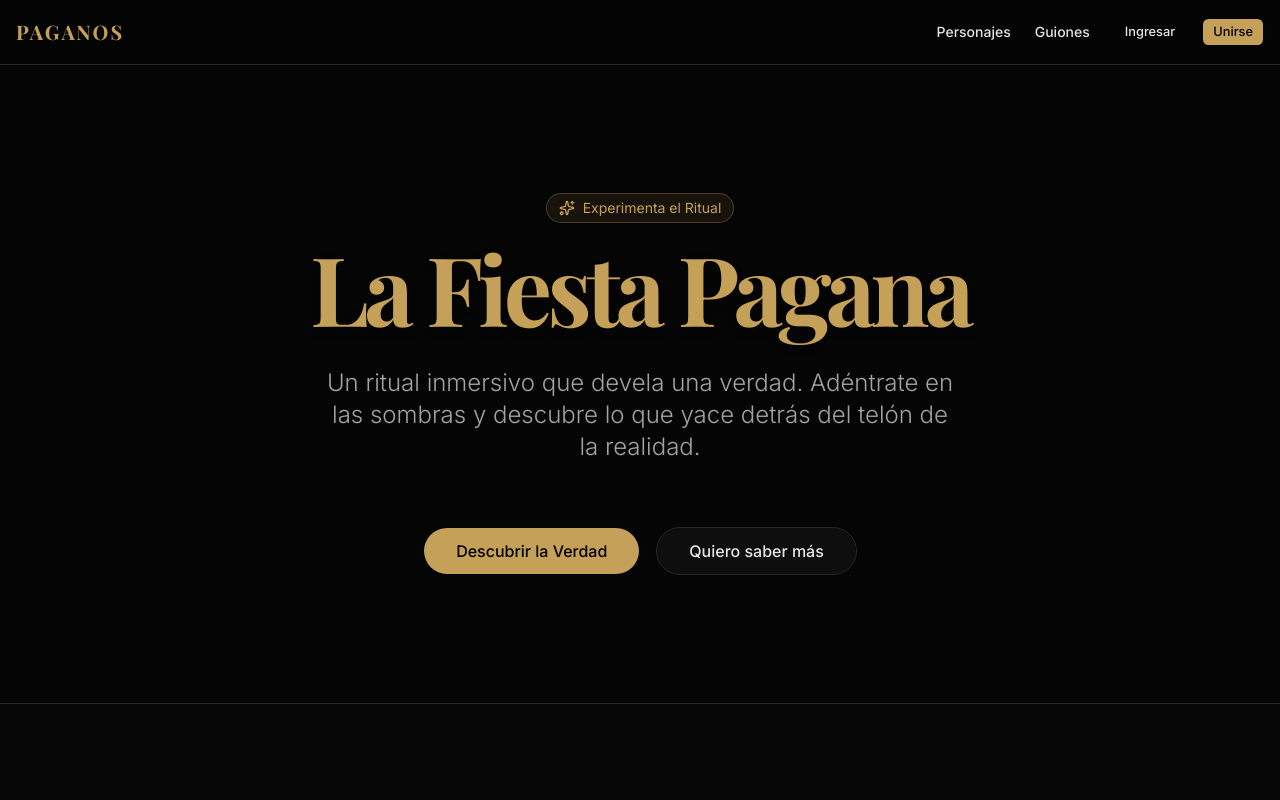
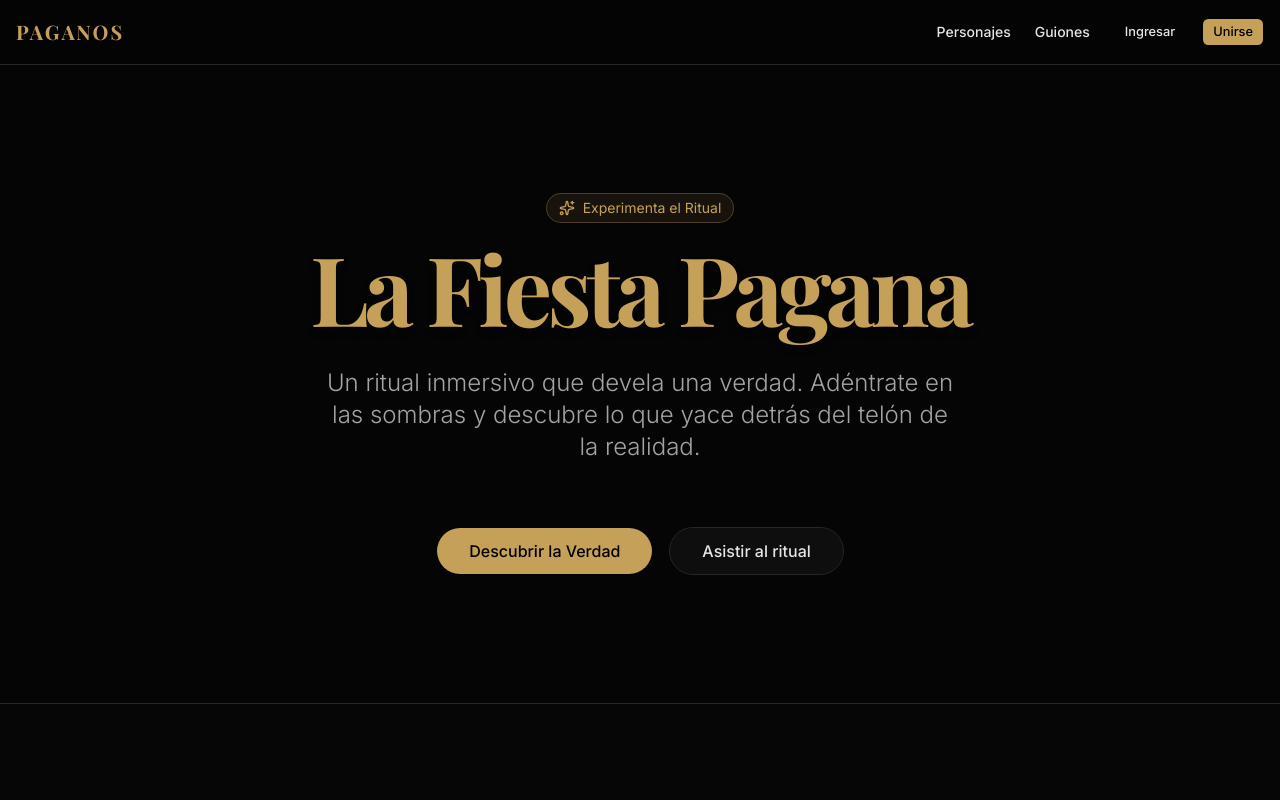
Before and after one commit to juceiba22/FPagana, a Next.js app: page / in a window 1280 px wide. Shown: the top 800 px of the page. Built offline with nearby package versions, Linux system fonts and the light colour scheme; no server answers; a web font is replaced by a local one.

Commit message:
mejoras2

```diff
--- a/src/app/page.tsx
+++ b/src/app/page.tsx
@@ -29,7 +29,7 @@ export default function Home() {
                 </Button>
               </Link>
               <Button size="lg" variant="outline" className="rounded-full px-8 text-md h-12 border-border hover:bg-secondary/10 hover:text-secondary w-full sm:w-auto" asChild>
-                <Link href="#personajes">Quiero saber más</Link>
+                <Link href="https://fiesta-pagana.vercel.app/" target="_blank" rel="noopener noreferrer">Asistir al ritual</Link>
               </Button>
             </div>
           </div>
```
